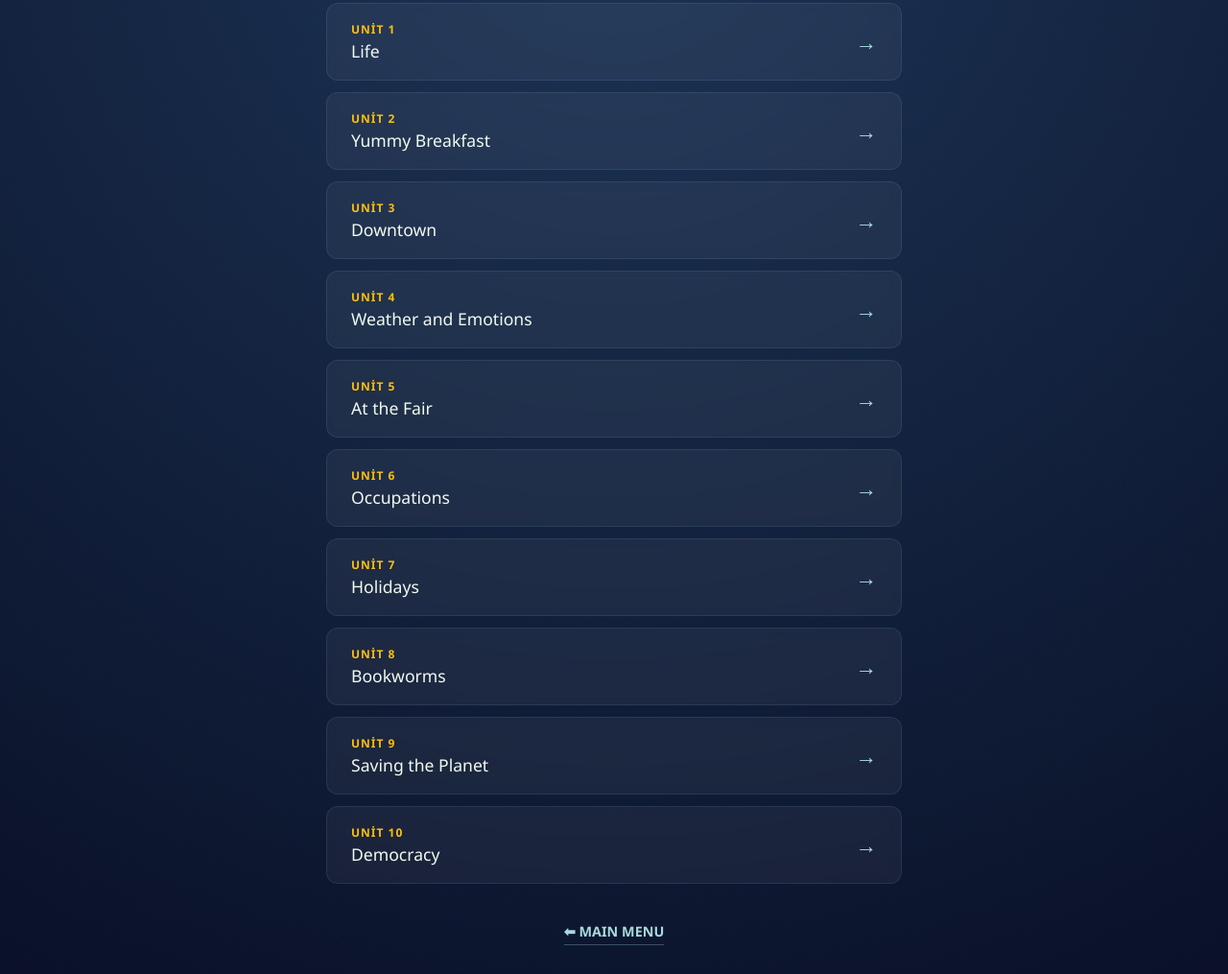
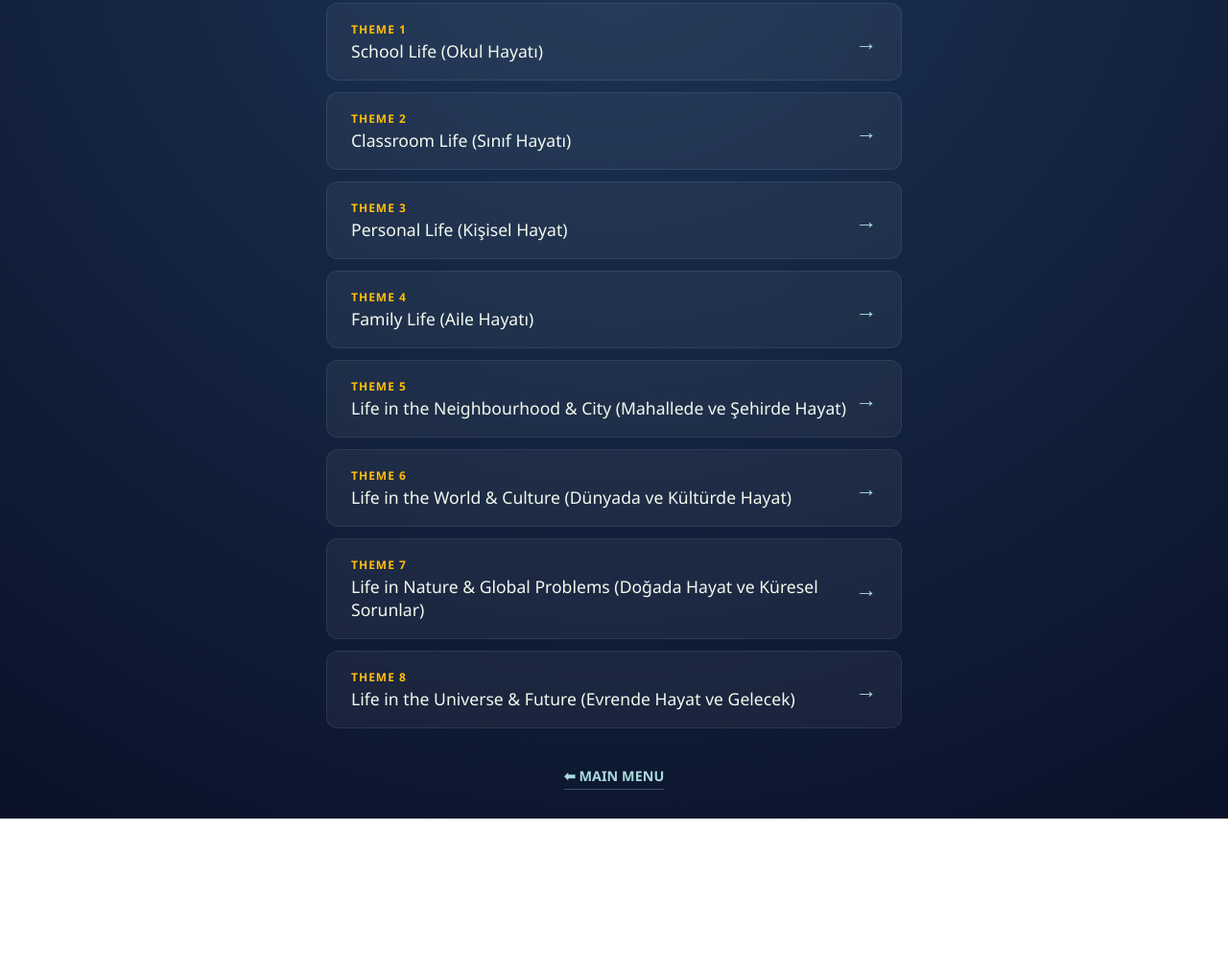
Before and after one commit to esen258/teacheresen, a plain HTML site: page word-tests/6-sinif/index.html in a window 1280 px wide. Shown: the part 149-1164 px from the top of the page at 96% size. After the commit the page ends 1002 px from the top, so only its background shows below. Drawn offline with Linux system fonts and the light colour scheme.

Commit message:
Update index.html

```diff
--- a/word-tests/6-sinif/index.html
+++ b/word-tests/6-sinif/index.html
@@ -1,3 +1,4 @@
+
 <!DOCTYPE html>
 <html lang="tr">
 <head>
@@ -117,8 +118,13 @@
         }
 
         @media (max-width: 480px) {
-            .class-title { font-size: 2.1rem; }
-            .unit-item { padding: 15px 20px; }
+            .class-title {
+                font-size: 2.1rem;
+            }
+
+            .unit-item {
+                padding: 15px 20px;
+            }
         }
     </style>
 </head>
@@ -130,89 +136,74 @@
     </div>
 
     <nav class="unit-list">
+
         <a href="unit1.html" class="unit-item">
             <div class="unit-info">
-                <span class="unit-number">Unit 1</span>
-                <span class="unit-name">Life</span>
+                <span class="unit-number">Theme 1</span>
+                <span class="unit-name">School Life (Okul Hayatı)</span>
             </div>
             <span class="arrow">→</span>
         </a>
 
         <a href="unit2.html" class="unit-item">
             <div class="unit-info">
-                <span class="unit-number">Unit 2</span>
-                <span class="unit-name">Yummy Breakfast</span>
+                <span class="unit-number">Theme 2</span>
+                <span class="unit-name">Classroom Life (Sınıf Hayatı)</span>
             </div>
             <span class="arrow">→</span>
         </a>
 
         <a href="unit3.html" class="unit-item">
             <div class="unit-info">
-                <span class="unit-number">Unit 3</span>
-                <span class="unit-name">Downtown</span>
+                <span class="unit-number">Theme 3</span>
+                <span class="unit-name">Personal Life (Kişisel Hayat)</span>
             </div>
             <span class="arrow">→</span>
         </a>
 
         <a href="unit4.html" class="unit-item">
             <div class="unit-info">
-                <span class="unit-number">Unit 4</span>
-                <span class="unit-name">Weather and Emotions</span>
+                <span class="unit-number">Theme 4</span>
+                <span class="unit-name">Family Life (Aile Hayatı)</span>
             </div>
             <span class="arrow">→</span>
         </a>
 
         <a href="unit5.html" class="unit-item">
             <div class="unit-info">
-                <span class="unit-number">Unit 5</span>
-                <span class="unit-name">At the Fair</span>
+                <span class="unit-number">Theme 5</span>
+                <span class="unit-name">Life in the Neighbourhood &amp; City (Mahallede ve Şehirde Hayat)</span>
             </div>
             <span class="arrow">→</span>
         </a>
 
         <a href="unit6.html" class="unit-item">
             <div class="unit-info">
-                <span class="unit-number">Unit 6</span>
-                <span class="unit-name">Occupations</span>
+                <span class="unit-number">Theme 6</span>
+                <span class="unit-name">Life in the World &amp; Culture (Dünyada ve Kültürde Hayat)</span>
             </div>
             <span class="arrow">→</span>
         </a>
 
         <a href="unit7.html" class="unit-item">
             <div class="unit-info">
-                <span class="unit-number">Unit 7</span>
-                <span class="unit-name">Holidays</span>
+                <span class="unit-number">Theme 7</span>
+                <span class="unit-name">Life in Nature &amp; Global Problems (Doğada Hayat ve Küresel Sorunlar)</span>
             </div>
             <span class="arrow">→</span>
         </a>
 
         <a href="unit8.html" class="unit-item">
             <div class="unit-info">
-                <span class="unit-number">Unit 8</span>
-                <span class="unit-name">Bookworms</span>
+                <span class="unit-number">Theme 8</span>
+                <span class="unit-name">Life in the Universe &amp; Future (Evrende Hayat ve Gelecek)</span>
             </div>
             <span class="arrow">→</span>
         </a>
 
-        <a href="unit9.html" class="unit-item">
-            <div class="unit-info">
-                <span class="unit-number">Unit 9</span>
-                <span class="unit-name">Saving the Planet</span>
-            </div>
-            <span class="arrow">→</span>
-        </a>
-
-        <a href="unit10.html" class="unit-item">
-            <div class="unit-info">
-                <span class="unit-number">Unit 10</span>
-                <span class="unit-name">Democracy</span>
-            </div>
-            <span class="arrow">→</span>
-        </a>
     </nav>
 
     <a href="../../index.html" class="back-btn">⬅ MAIN MENU</a>
 
 </body>
-
 </html>
```
